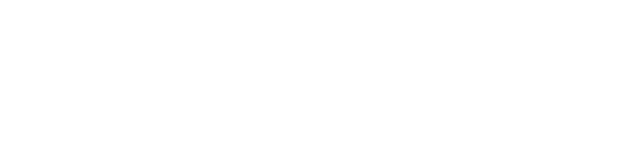
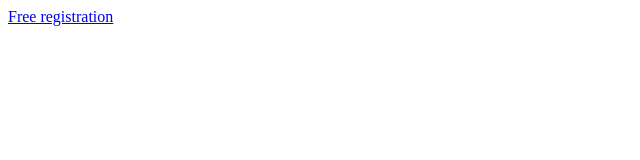
Before and after one commit to Gayathri0315/GDSC_Web, a plain HTML site: page index.html in a window 1280 px wide. Shown: the whole page, without its empty margins (0-640 px from the left). Drawn offline with Linux system fonts and the light colour scheme.

Commit message:
Update index.html

```diff
--- a/index.html
+++ b/index.html
@@ -1,4 +1,5 @@
 <html>
 <h1>
 <Hello></h1>
+  <a href="free.html">Free registration</a>
 </html>
```
